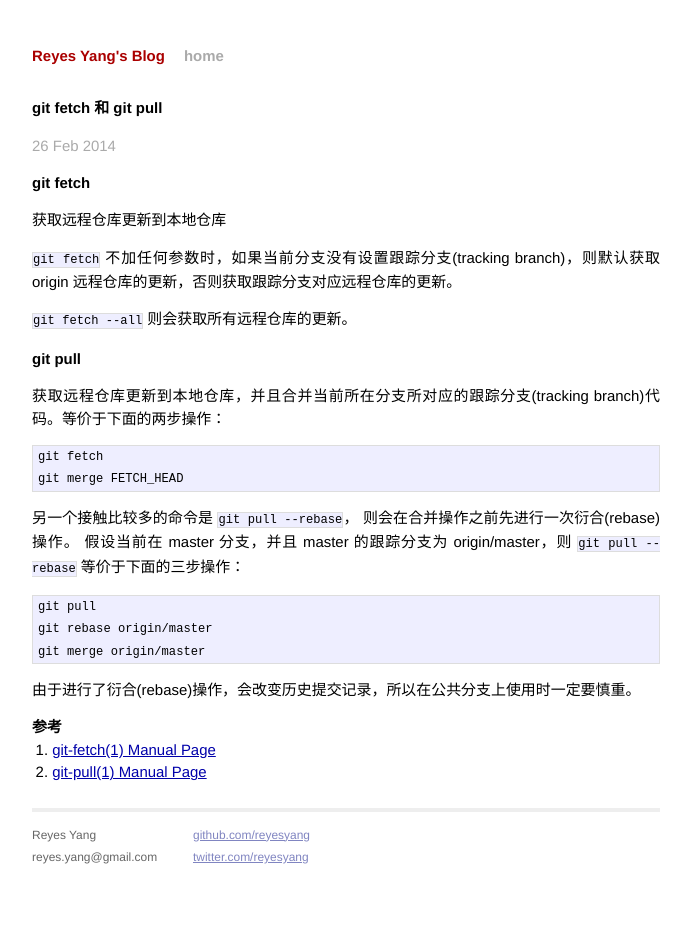
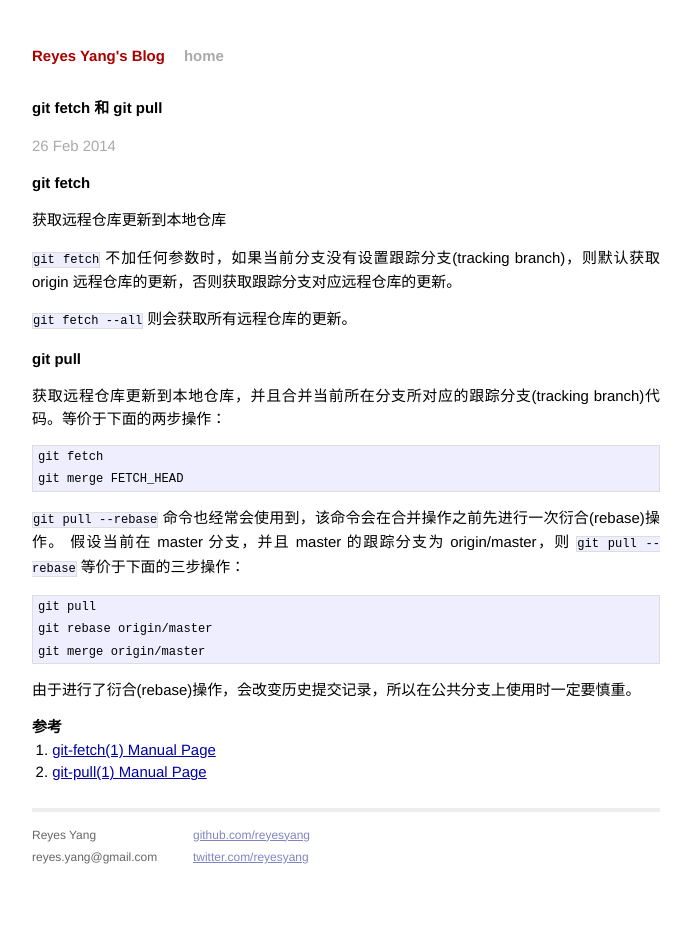
Before and after one commit to reyesyang/reyesyang.github.io-source, a Jekyll site: the page built from _posts/2014-02-26-git-fetch-and-pull.md, in a window 1280 px wide. Shown: the whole page, without its empty margins (294-985 px from the left). Built offline with Jekyll 4.4.1, drawn with Linux system fonts in a browser that asks for light colours; Markdown is read by kramdown in place of the engine named in the settings.

Commit message:
Update post 'git fetch and pull'

````diff
--- a/_posts/2014-02-26-difference-between-pull-and-fetch.md
+++ b/_posts/2014-02-26-git-fetch-and-pull.md
@@ -18,7 +18,7 @@ git fetch
 git merge FETCH_HEAD
 ```
 
-另一个接触比较多的命令是 `git pull --rebase`， 则会在合并操作之前先进行一次衍合(rebase)操作。
+`git pull --rebase` 命令也经常会使用到，该命令会在合并操作之前先进行一次衍合(rebase)操作。
 假设当前在 master 分支，并且 master 的跟踪分支为 origin/master，则 `git pull --rebase` 等价于下面的三步操作：
 
 ```bash
````
